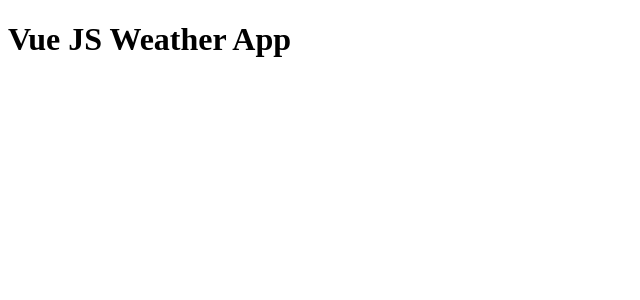
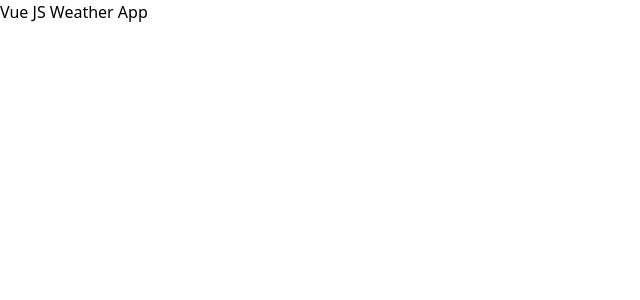
Before and after one commit to Wiazeph/Weather-App, a Vue app: page / in a window 1280 px wide. Shown: the top 300 px of the page, without its empty margins (0-640 px from the left). Built offline with nearby package versions, Linux system fonts and the light colour scheme.

Commit message:
feat: add tailwind css

```diff
--- a/package.json
+++ b/package.json
@@ -16,9 +16,12 @@
     "@rushstack/eslint-patch": "^1.2.0",
     "@vitejs/plugin-vue": "^4.0.0",
     "@vue/eslint-config-prettier": "^7.1.0",
+    "autoprefixer": "^10.4.14",
     "eslint": "^8.34.0",
     "eslint-plugin-vue": "^9.9.0",
+    "postcss": "^8.4.21",
     "prettier": "^2.8.4",
+    "tailwindcss": "^3.3.1",
     "vite": "^4.1.4"
   }
 }
--- /dev/null
+++ b/postcss.config.js
@@ -0,0 +1,6 @@
+module.exports = {
+  plugins: {
+    tailwindcss: {},
+    autoprefixer: {},
+  },
+}
--- /dev/null
+++ b/src/assets/style.css
@@ -0,0 +1,3 @@
+@tailwind base;
+@tailwind components;
+@tailwind utilities;
--- a/src/main.js
+++ b/src/main.js
@@ -1,4 +1,6 @@
 import { createApp } from 'vue'
 import App from './App.vue'
 
+import './assets/style.css'
+
 createApp(App).mount('#app')
--- /dev/null
+++ b/tailwind.config.js
@@ -0,0 +1,12 @@
+/* eslint-env node */
+/** @type {import('tailwindcss').Config} */
+export default {
+  content: [
+    "./index.html",
+    "./src/**/*.{vue,js,ts,jsx,tsx}",
+  ],
+  theme: {
+    extend: {},
+  },
+  plugins: [],
+}
```
Also changed, not shown: 1 other file (tests, documents, lock files or other folders).
